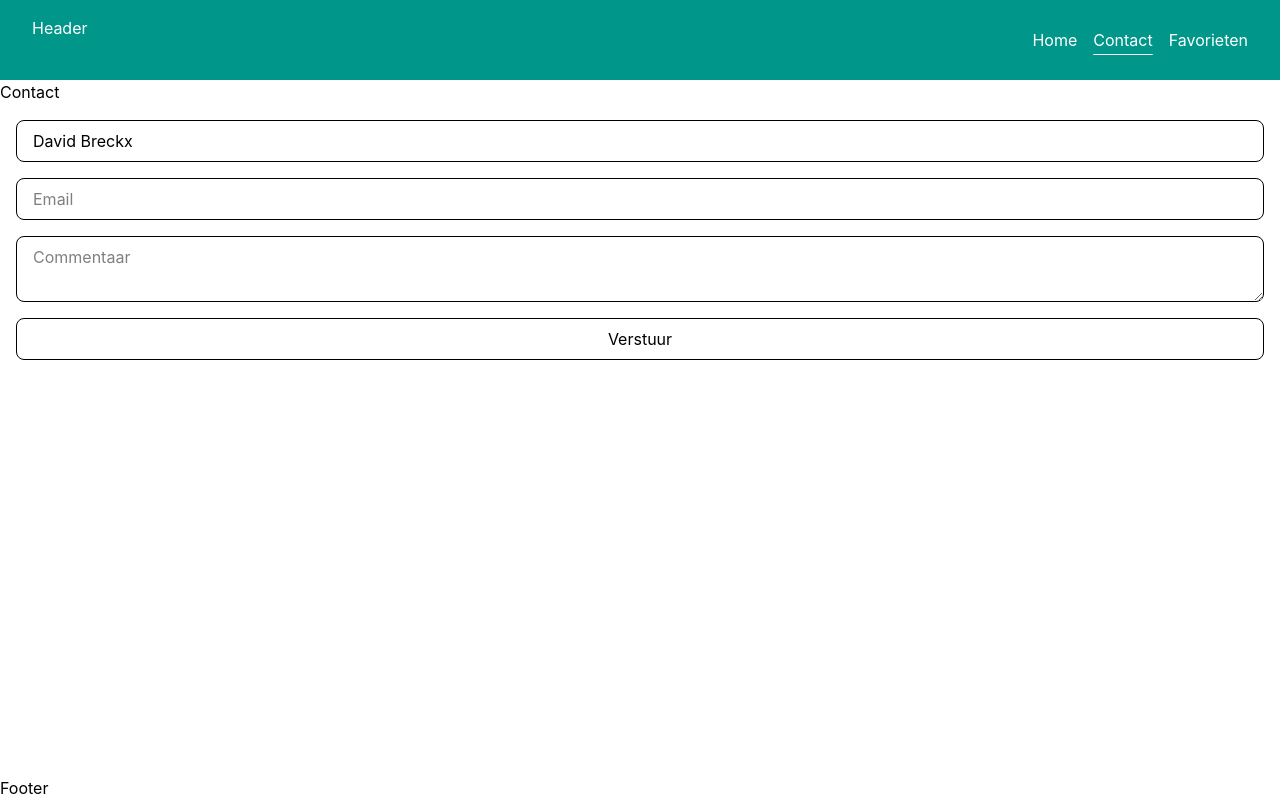
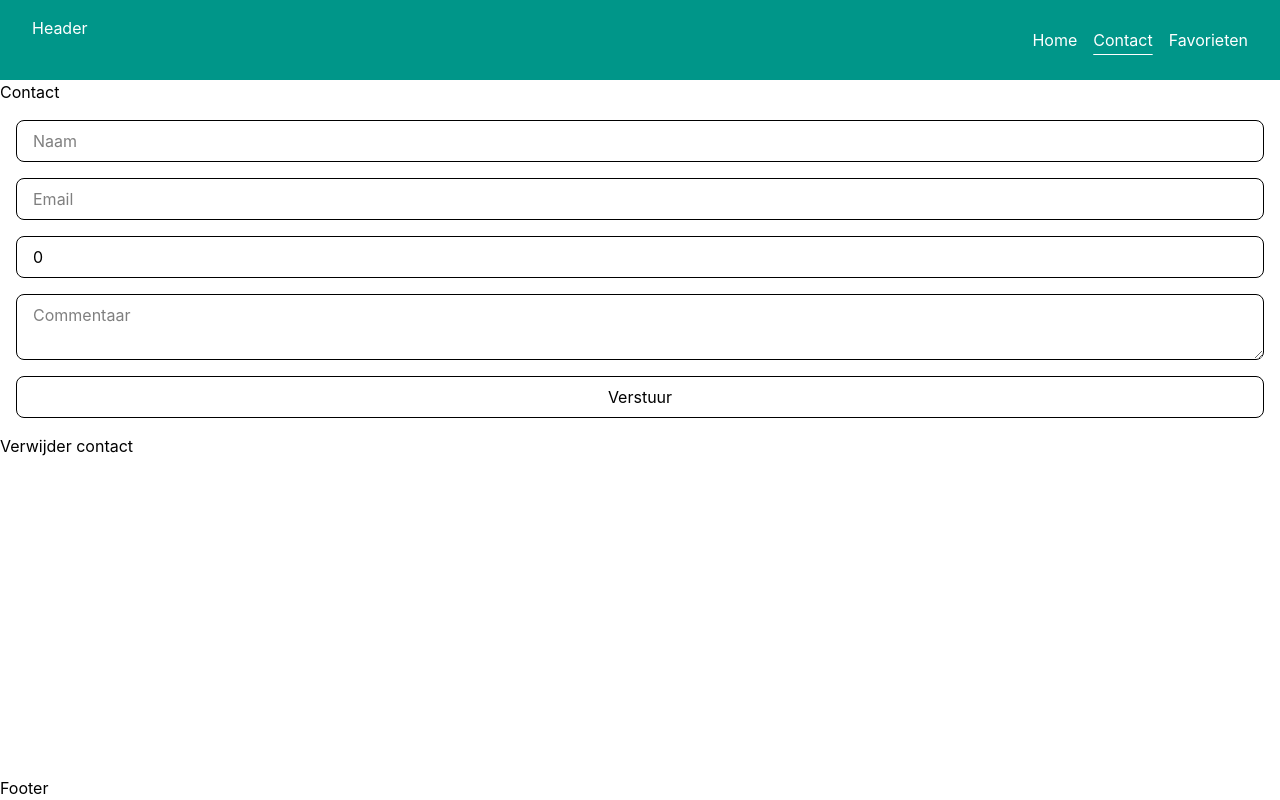
Before and after one commit to DavidBr89/web3-2526-2f, a React (Vite) app in the folder react-bios/: page /contact in a window 1280 px wide. Built offline with nearby package versions, Linux system fonts and the light colour scheme; no server answers.

Commit message:
Einde les 8

```diff
--- a/react-bios/package.json
+++ b/react-bios/package.json
@@ -13,12 +13,14 @@
     "@tailwindcss/vite": "^4.2.1",
     "@tanstack/react-query": "^5.95.2",
     "axios": "^1.13.6",
+    "formik": "^2.4.9",
     "react": "^19.2.0",
     "react-dom": "^19.2.0",
     "react-icons": "^5.6.0",
     "react-router": "^7.13.1",
     "tailwind-merge": "^3.5.0",
-    "tailwindcss": "^4.2.1"
+    "tailwindcss": "^4.2.1",
+    "yup": "^1.7.1"
   },
   "devDependencies": {
     "@eslint/js": "^9.39.1",
--- a/react-bios/src/pages/ContactPage.tsx
+++ b/react-bios/src/pages/ContactPage.tsx
@@ -1,58 +1,160 @@
-import React, { useState } from "react";
+// import React, { useState, type ChangeEvent } from "react";
+import { useFormik } from "formik";
+import { useMutation } from "@tanstack/react-query";
+// import { movieAxios } from "../api/movieApi";
+
+import Axios from "axios";
+import * as Yup from "yup";
+
+const languages = {
+  nl: {
+    requiredNameField: "Naam is verplicht!",
+  },
+  eng: {
+    requiredNameField: "Name is required!",
+  },
+};
+
+const validationSchema = Yup.object().shape({
+  name: Yup.string()
+    .required(languages["nl"].requiredNameField)
+    .min(5, "Minstens 5 karakters")
+    .max(20),
+  email: Yup.string().required().email("Geen geldig emailadres").trim(),
+  age: Yup.number().positive(),
+  comments: Yup.string().required(),
+});
+
+interface Contact {
+  name: string;
+  age: number;
+  email: string;
+  comments: string;
+}
 
 const ContactPage = () => {
-  const [name, setName] = useState("David Breckx");
-  const [email, setEmail] = useState("");
-  const [comments, setComments] = useState("");
+  // const [name, setName] = useState("David Breckx");
+  // const [email, setEmail] = useState("");
+  // const [comments, setComments] = useState("");
 
-  // const [contactState, setContactState] = useState()
+  // const [contactState, setContactState] = useState({
+  //   name: "",
+  //   email: "",
+  //   comments: "",
+  // });
+
+  const { mutate, isError, error, isPending, data, isSuccess } = useMutation({
+    mutationKey: ["createContact"],
+    mutationFn: (values: Contact) => {
+      return Axios.post<Contact & { id: number }>(
+        "https://jsonplaceholder.typicode.com/todos",
+        values,
+      );
+    },
+  });
+
+  const deleteMutation = useMutation({
+    mutationKey: ["deleteContact"],
+    mutationFn: (contactId: number) => {
+      return Axios.delete(
+        `https://jsonplaceholder.typicode.com/todos/${contactId}`,
+      );
+    },
+  });
+
+  const { handleChange, handleBlur, handleSubmit, values, errors } = useFormik({
+    initialValues: {
+      name: "",
+      age: 0,
+      email: "",
+      comments: "",
+    },
+    onSubmit: (values) => {
+      mutate(values);
+      // POST request versturen
+    },
+    validationSchema: validationSchema,
+  });
+
+  // const handleChange = (
+  //   event: ChangeEvent<HTMLInputElement | HTMLTextAreaElement>,
+  // ) => {
+  //   const { name, value } = event.target;
+
+  //   setContactState({ ...contactState, [name]: value });
+  // };
+
+  if (isPending) {
+    return <p>Data wordt verstuurd....</p>;
+  }
+
+  if (isError) {
+    return <p>{error.message}</p>;
+  }
+
+  if (isSuccess) {
+    return <p>{JSON.stringify(data.data)}</p>;
+  }
+
+  if (deleteMutation.isSuccess) {
+    return <p>Data is verwijderd...</p>;
+  }
 
   return (
     <div>
       <h1>Contact</h1>
 
       <form
-        onSubmit={(event) => {
-          event.preventDefault();
+        onSubmit={handleSubmit}
+        // onSubmit={(event) => {
+        //   event.preventDefault();
+        //   const { name, email, comments } = contactState;
+        //   console.log(`Naam: ${name}, Email: ${email}, Opmerking: ${comments}`);
 
-          console.log(`Naam: ${name}, Email: ${email}, Opmerking: ${comments}`);
-
-          // POST request versturen met deze data naar de API
-          // Reset nu het form
-        }}
+        //   // POST request versturen met deze data naar de API
+        //   // Reset nu het form
+        // }}
         // method="GET"
         // action="https://api.hogent.be/contact"
         className="flex flex-col gap-4 p-4">
         <input
+          id="name"
           name="name"
           className="block border rounded-lg px-4 py-2"
           placeholder="Naam"
-          required
-          value={name}
-          onChange={(event) => {
-            setName(event.target.value);
-          }}
+          value={values.name}
+          onChange={handleChange}
+          onBlur={handleBlur}
         />
+        {errors.name && <p>{errors.name}</p>}
         <input
           name="email"
           className="block border rounded-lg px-4 py-2"
           placeholder="Email"
-          required
-          value={email}
-          onChange={(event) => {
-            setEmail(event.target.value);
-          }}
+          value={values.email}
+          onChange={handleChange}
+          onBlur={handleBlur}
         />
+        {errors.email && <p>{errors.email}</p>}
+        <input
+          name="age"
+          className="block border rounded-lg px-4 py-2"
+          placeholder="Leeftijd"
+          type="number"
+          value={values.age}
+          onChange={handleChange}
+          onBlur={handleBlur}
+        />
+        {errors.age && <p>{errors.age}</p>}
         <textarea
-          required
           name="comments"
           className="block border rounded-lg px-4 py-2"
           placeholder="Commentaar"
-          value={comments}
-          onChange={(event) => {
-            setComments(event.target.value);
-          }}
+          value={values.comments}
+          onChange={handleChange}
+          onBlur={handleBlur}
         />
+        {errors.comments && <p>{errors.comments}</p>}
 
         <input
           className="block border rounded-lg px-4 py-2"
@@ -60,6 +162,13 @@ const ContactPage = () => {
           value="Verstuur"
         />
       </form>
+
+      <button
+        onClick={() => {
+          deleteMutation.mutate(201);
+        }}>
+        Verwijder contact
+      </button>
     </div>
   );
 };
```
Also changed, not shown: react-bios/src/pages/FavoritesPage.tsx (+7 -0 lines), 1 other file (tests, documents, lock files or other folders).
